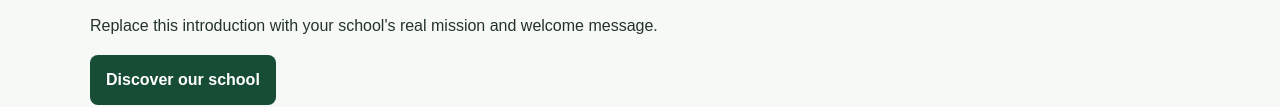
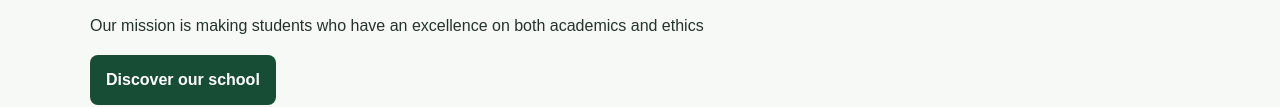
Before and after one commit to kanariyapy/Dararo-Boarding-School-Website, a plain HTML site: page frontend/index.html in a window 1280 px wide. Shown: the part 371-478 px from the top of the page. Drawn offline with Linux system fonts and the light colour scheme.

Commit message:
I haven't seen any such a big mistakes.

```diff
--- a/frontend/index.html
+++ b/frontend/index.html
@@ -24,7 +24,7 @@
     <section class="hero">
       <p class="eyebrow">Welcome to our school</p>
       <h1>Learning today, leading tomorrow.</h1>
-      <p>Replace this introduction with your school's real mission and welcome message.</p>
+      <p>Our mission is making students who have an excellence on both academics and ethics</p>
       <a class="button" href="/pages/about.html">Discover our school</a>
     </section>
     <section class="content-grid">
```
